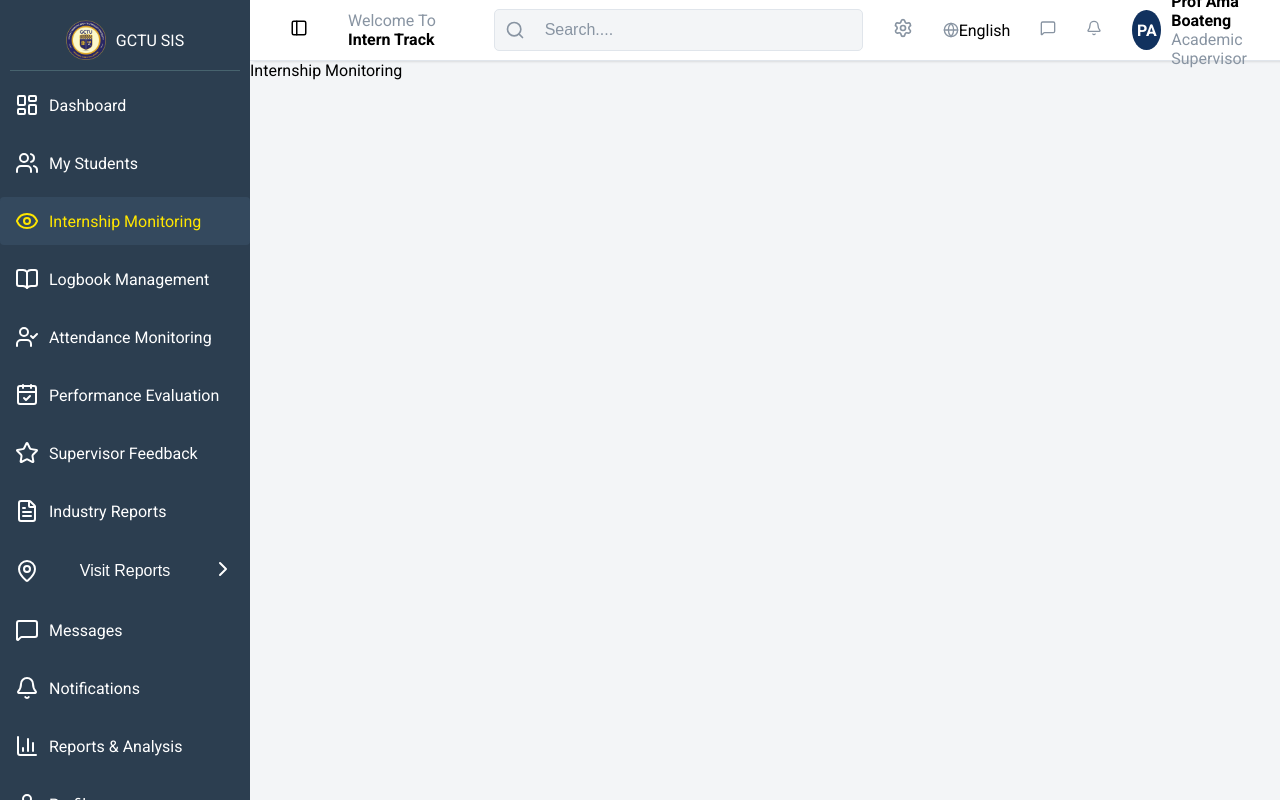
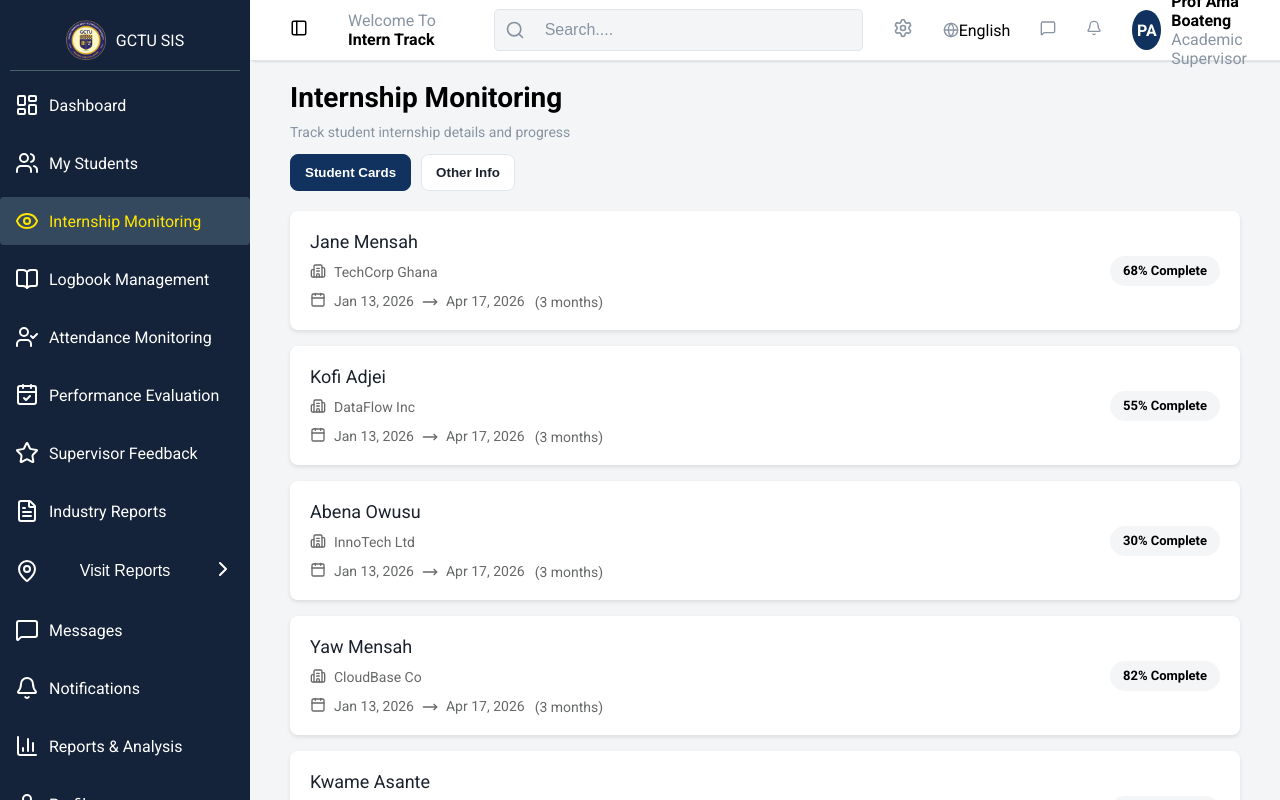
Before and after one commit to Princeaddo1199/GCTU-Student-Internship-System, a React (Vite) app: page /internship-monitoring in a window 1280 px wide. Built offline with nearby package versions, Linux system fonts and the light colour scheme.

Commit message:
Working on the internshipMonitoring page
Working on the internship monitoring page. done working on the internship details. now moving to the internship progress

```diff
--- /dev/null
+++ b/src/Components/InternshipMonitoringCard.jsx
@@ -0,0 +1,36 @@
+import React from 'react'
+import '../STYLES/InternshipMonitoringCard.css'
+import { Building2, Calendar, MoveRight } from 'lucide-react'
+
+
+
+export default function InternshipMonitoringCard({studentName, companyName, internshipStartDate, internshipEndDate, internshipDuration, progress}) {
+  return (
+    <div className="internshipMonitoringCardMain">
+        <div className="left">
+            <p className="studentName">{studentName}</p>
+            <p className="companyName">
+                <span className='dateRange'>
+                    <span>
+                        <Building2 className='icons' size={16}/>
+                    </span>
+                <span>{companyName}</span>
+                </span>
+                </p>
+            <p className="duration">
+              <span className="dateRange">
+                <span>
+                    <Calendar className="icons" size={16}/>
+                </span>
+                <span>{internshipStartDate}</span>
+                <MoveRight className="dateArrow" size={16} />
+                <span>{internshipEndDate}</span>
+              </span>
+              <span className="durationMonths">{`(${internshipDuration} months)`}</span>
+            </p>
+
+        </div>
+        <div className="cardRight">{`${progress}% Complete`}</div>
+    </div>
+  )
+}
--- a/src/Data/studentTable.json
+++ b/src/Data/studentTable.json
@@ -5,7 +5,10 @@
     "company": "TechCorp Ghana",
     "progress": 68,
     "lastLog": "Mar 12",
-    "risk": "OK"
+    "risk": "OK",
+    "startDate": "Jan 13, 2026",
+    "endDate": "Apr 17, 2026",
+    "internshipDuration": 3
   },
   {
     "id": 2,
@@ -13,7 +16,10 @@
     "company": "DataFlow Inc",
     "progress": 55,
     "lastLog": "Mar 11",
-    "risk": "OK"
+    "risk": "OK",
+    "startDate": "Jan 13, 2026",
+    "endDate": "Apr 17, 2026",
+    "internshipDuration": 3
   },
   {
     "id": 3,
@@ -21,7 +27,10 @@
     "company": "InnoTech Ltd",
     "progress": 30,
     "lastLog": "Mar 3",
-    "risk": "At Risk"
+    "risk": "At Risk",
+    "startDate": "Jan 13, 2026",
+    "endDate": "Apr 17, 2026",
+    "internshipDuration": 3
   },
   {
     "id": 4,
@@ -29,7 +38,10 @@
     "company": "CloudBase Co",
     "progress": 82,
     "lastLog": "Mar 12",
-    "risk": "OK"
+    "risk": "OK",
+    "startDate": "Jan 13, 2026",
+    "endDate": "Apr 17, 2026",
+    "internshipDuration": 3
   },
   {
     "id": 5,
@@ -37,7 +49,10 @@
     "company": "DevSolutions GH",
     "progress": 47,
     "lastLog": "Mar 10",
-    "risk": "At Risk"
+    "risk": "At Risk",
+    "startDate": "Jan 13, 2026",
+    "endDate": "Apr 17, 2026",
+    "internshipDuration": 3
   },
   {
     "id": 6,
@@ -45,7 +60,10 @@
     "company": "NextGen Systems",
     "progress": 74,
     "lastLog": "Mar 14",
-    "risk": "OK"
+    "risk": "OK",
+    "startDate": "Jan 13, 2026",
+    "endDate": "Apr 17, 2026",
+    "internshipDuration": 3
   },
   {
     "id": 7,
@@ -53,7 +71,10 @@
     "company": "BlueTech Africa",
     "progress": 61,
     "lastLog": "Mar 13",
-    "risk": "OK"
+    "risk": "OK",
+    "startDate": "Jan 13, 2026",
+    "endDate": "Apr 17, 2026",
+    "internshipDuration": 3
   },
   {
     "id": 8,
@@ -61,7 +82,10 @@
     "company": "SmartApps Ltd",
     "progress": 28,
     "lastLog": "Mar 5",
-    "risk": "At Risk"
+    "risk": "At Risk",
+    "startDate": "Jan 13, 2026",
+    "endDate": "Apr 17, 2026",
+    "internshipDuration": 3
   },
   {
     "id": 9,
@@ -69,7 +93,10 @@
     "company": "CodeWorks Inc",
     "progress": 90,
     "lastLog": "Mar 15",
-    "risk": "OK"
+    "risk": "OK",
+    "startDate": "Jan 13, 2026",
+    "endDate": "Apr 17, 2026",
+    "internshipDuration": 3
   },
   {
     "id": 10,
@@ -77,7 +104,10 @@
     "company": "InnovateX",
     "progress": 53,
     "lastLog": "Mar 11",
-    "risk": "OK"
+    "risk": "OK",
+    "startDate": "Jan 13, 2026",
+    "endDate": "Apr 17, 2026",
+    "internshipDuration": 3
   },
   {
     "id": 11,
@@ -85,7 +115,10 @@
     "company": "FutureSoft",
     "progress": 39,
     "lastLog": "Mar 8",
-    "risk": "At Risk"
+    "risk": "At Risk",
+    "startDate": "Jan 13, 2026",
+    "endDate": "Apr 17, 2026",
+    "internshipDuration": 3
   },
   {
     "id": 12,
@@ -93,7 +126,10 @@
     "company": "AlphaTech Solutions",
     "progress": 77,
     "lastLog": "Mar 14",
-    "risk": "OK"
+    "risk": "OK",
+    "startDate": "Jan 13, 2026",
+    "endDate": "Apr 17, 2026",
+    "internshipDuration": 3
   },
   {
     "id": 13,
@@ -101,7 +137,10 @@
     "company": "ByteLabs",
     "progress": 64,
     "lastLog": "Mar 13",
-    "risk": "OK"
+    "risk": "OK",
+    "startDate": "Jan 13, 2026",
+    "endDate": "Apr 17, 2026",
+    "internshipDuration": 3
   },
   {
     "id": 14,
@@ -109,7 +148,10 @@
     "company": "TechNova",
     "progress": 22,
     "lastLog": "Mar 4",
-    "risk": "At Risk"
+    "risk": "At Risk",
+    "startDate": "Jan 13, 2026",
+    "endDate": "Apr 17, 2026",
+    "internshipDuration": 3
   },
   {
     "id": 15,
@@ -117,6 +159,9 @@
     "company": "CloudNet Africa",
     "progress": 85,
     "lastLog": "Mar 15",
-    "risk": "OK"
+    "risk": "OK",
+    "startDate": "Jan 13, 2026",
+    "endDate": "Apr 17, 2026",
+    "internshipDuration": 3
   }
 ]
--- a/src/Pages/InternshipMonitoring.jsx
+++ b/src/Pages/InternshipMonitoring.jsx
@@ -1,7 +1,70 @@
-import React from 'react'
+import React, { useMemo, useState } from "react";
+import InternshipMonitoringCard from "../Components/InternshipMonitoringCard";
+import "../STYLES/InternshipMonitoring.css";
+import students from "../Data/studentTable.json";
 
 export default function InternshipMonitoring() {
+  const [activeView, setActiveView] = useState("cards"); // "cards" | "other"
+
+  const rows = useMemo(
+    () =>
+      students.map((student) => ({
+        id: student.id,
+        student: student.student,
+        company: student.company,
+        startDate: student.startDate,
+        endDate: student.endDate,
+        internshipDuration: student.internshipDuration,
+        progress: student.progress,
+      })),
+    [],
+  );
   return (
-    <div>Internship Monitoring</div>
+    <>
+    <div className="internshipMonitoringTitle">
+        <h2 className="internshipMonitoringTitleMain">Internship Monitoring</h2>
+        <p className="internshipMonitoringTitleSub">Track student internship details and progress</p>
+    </div>
+
+    <div className="internshipMonitoringTabs">
+      <button
+        type="button"
+        className={`tabButton ${activeView === "cards" ? "active" : ""}`}
+        onClick={() => setActiveView("cards")}
+      >
+        Student Cards
+      </button>
+      <button
+        type="button"
+        className={`tabButton ${activeView === "other" ? "active" : ""}`}
+        onClick={() => setActiveView("other")}
+      >
+        Other Info
+      </button>
+    </div>
+
+    {activeView === "cards" ? (
+      <div className="internshipMonitoringCards">
+        {rows.map((s) => (
+          <InternshipMonitoringCard
+            key={s.id}
+            studentName={s.student}
+            companyName={s.company}
+            internshipStartDate={s.startDate}
+            internshipEndDate={s.endDate}
+            internshipDuration={s.internshipDuration}
+            progress={s.progress}
+          />
+        ))}
+      </div>
+    ) : (
+      <div className="internshipMonitoringOther">
+        <p className="internshipMonitoringOtherTitle">Other information</p>
+        <p className="internshipMonitoringOtherSub">
+          You can build this section later. For now it’s just a placeholder.
+        </p>
+      </div>
+    )}
+    </>
   )
 }
--- /dev/null
+++ b/src/STYLES/InternshipMonitoring.css
@@ -0,0 +1,62 @@
+.internshipMonitoringTitle {
+    padding: 20px 40px 0px 40px;
+  }
+  .internshipMonitoringTitleMain {
+    margin-bottom: 10px;
+    font-size: 28px;
+    font-weight: 700;
+  }
+  .internshipMonitoringTitleSub {
+    font-size: 14px;
+    font-weight: 500;
+    color: #8894a2;
+  }
+
+.internshipMonitoringTabs{
+  margin: 14px 40px 0px 40px;
+  display: flex;
+  gap: 10px;
+}
+
+.tabButton{
+  padding: 10px 14px;
+  border-radius: 8px;
+  border: 1px solid #e0e5eb;
+  background-color: #ffffff;
+  color: #1b222d;
+  font-weight: 600;
+  cursor: pointer;
+}
+
+.tabButton.active{
+  background-color: #11325f;
+  border-color: #11325f;
+  color: #ffffff;
+}
+
+.internshipMonitoringOther{
+  margin: 20px 40px 20px 40px;
+  padding: 18px;
+  background: #ffffff;
+  border: 1px solid #e0e5eb;
+  border-radius: 8px;
+}
+
+.internshipMonitoringOtherTitle{
+  margin: 0 0 6px 0;
+  font-size: 18px;
+  font-weight: 700;
+}
+
+.internshipMonitoringOtherSub{
+  margin: 0;
+  font-size: 14px;
+  color: #8894a2;
+}
+
+.internshipMonitoringCards{
+  margin: 20px 40px 20px 40px;
+  display: flex;
+  flex-direction: column;
+  gap: 16px;
+}
--- /dev/null
+++ b/src/STYLES/InternshipMonitoringCard.css
@@ -0,0 +1,61 @@
+.internshipMonitoringCardMain {
+    display: flex;
+    justify-content: space-between;
+    align-items: center;
+    padding: 20px;
+    width: 100%;
+    background-color: #fff;
+    border-radius: 8px;
+    box-shadow: 0 2px 4px rgba(0, 0, 0, 0.1);
+    box-sizing: border-box;
+}
+.left {
+    display: flex;
+    flex-direction: column;
+    gap: 10px;
+}
+.studentName{
+    font-size: 18px;
+    color: #1b222d;
+}
+.companyName{
+    font-size: 14px;
+    color: #676969;
+}
+.duration{
+    font-size: 14px;
+    color: #676969;
+}
+
+.dateRange{
+    display: inline-flex;
+    align-items: center;
+    gap: 8px;
+    white-space: nowrap;
+}
+
+.dateArrow{
+    display: inline-block;
+    transform: translateY(1px);
+}
+
+.durationMonths{
+    margin-left: 10px;
+    white-space: nowrap;
+}
+.cardRight{
+    width: 100px;
+    height: 20px;
+    background-color: #f3f5f7;
+    font-size: 13px;
+    border-radius: 20px;
+    padding: 5px;
+    display: flex;
+    align-items: center;
+    justify-content: center;
+    font-weight: bold;
+}
+.icons{
+    display: inline-block;
+    transform: translateY(1px);
+}
--- a/src/STYLES/Sidebar.css
+++ b/src/STYLES/Sidebar.css
@@ -1,6 +1,6 @@
 .sidebarLayoutMain {
   width: 250px;
-  background-color: #2c3e50;
+  background-color: #142339;
   color: white;
   height: 100vh;
   position: sticky;
```
